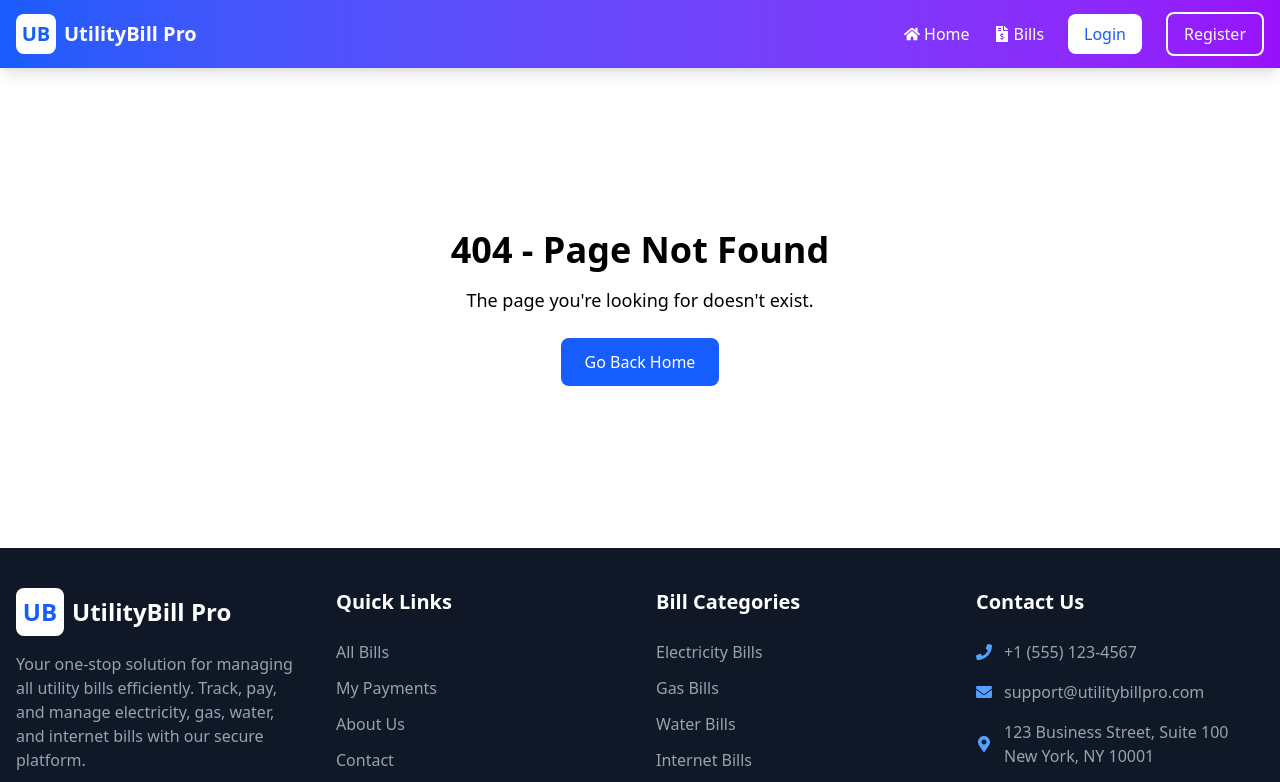
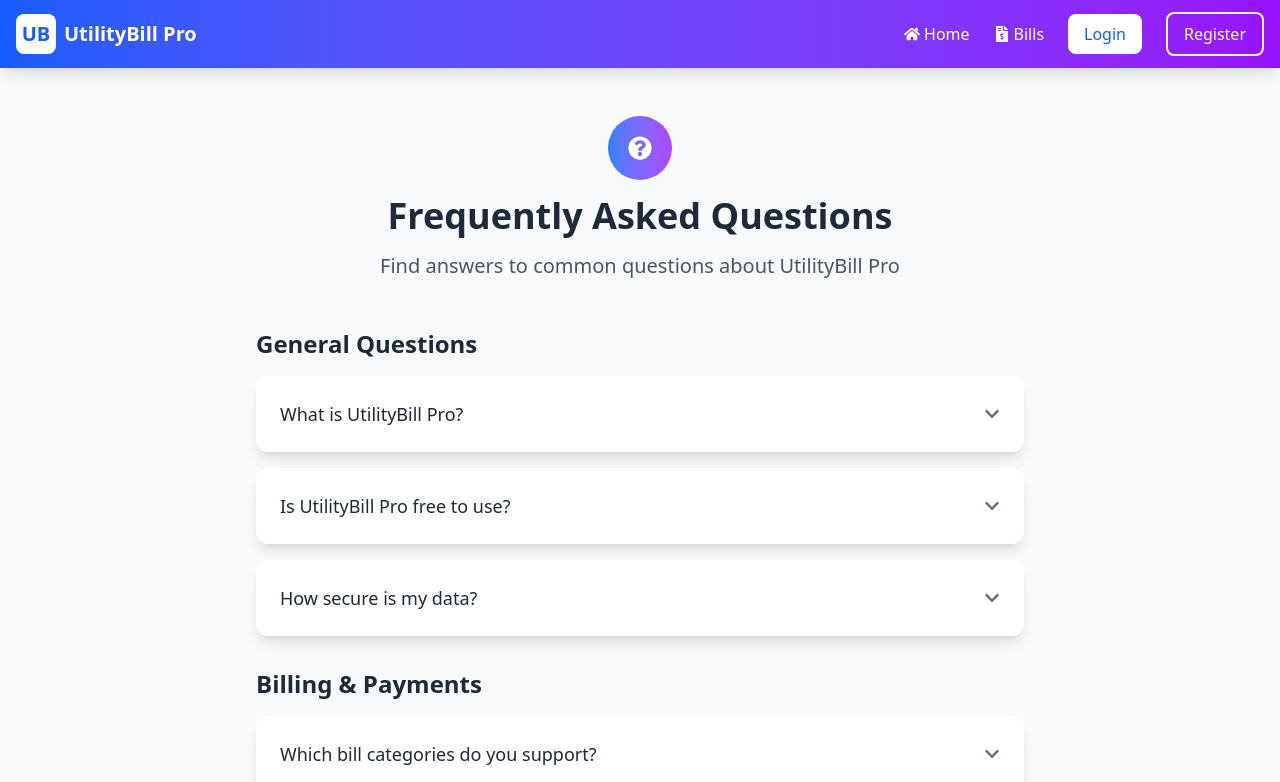
Before and after one commit to devrabiul/utility-bill-management-system-app, a React (Vite) app: page /faq in a window 1280 px wide. Shown: the top 782 px of the page. Built offline with nearby package versions, Linux system fonts and the light colour scheme; no server answers.

Commit message:
Faq page design

```diff
--- a/src/App.jsx
+++ b/src/App.jsx
@@ -6,6 +6,7 @@ import AuthLayout from './components/layout/AuthLayout';
 import Home from './pages/Home';
 import About from './pages/About';
 import Contact from './pages/Contact';
+import FAQ from './pages/FAQ';
 import Login from './pages/auth/Login';
 import Register from './pages/auth/Register';
 import Bills from './pages/bills/Bills';
@@ -33,6 +34,7 @@ const router = createBrowserRouter([
       },
       { path: "about", Component: About },
       { path: "contact", Component: Contact },
+      { path: "faq", Component: FAQ },
       {
         path: "/",
         Component: AuthLayout,
--- /dev/null
+++ b/src/pages/FAQ.jsx
@@ -0,0 +1,150 @@
+import React, { useState } from 'react';
+import { FaChevronDown, FaChevronUp, FaQuestionCircle } from 'react-icons/fa';
+import useDocumentTitle from '../hooks/useDocumentTitle';
+
+const FAQ = () => {
+  useDocumentTitle('FAQ');
+  const [openIndex, setOpenIndex] = useState(null);
+
+  const toggleFAQ = (index) => {
+    setOpenIndex(openIndex === index ? null : index);
+  };
+
+  const faqs = [
+    {
+      category: "General Questions",
+      questions: [
+        {
+          q: "What is UtilityBill Pro?",
+          a: "UtilityBill Pro is a comprehensive platform for managing all your utility bills (electricity, gas, water, internet) in one place. You can track, pay, and generate reports for your bills."
+        },
+        {
+          q: "Is UtilityBill Pro free to use?",
+          a: "Yes, our basic features are completely free. We offer premium features for businesses and advanced users at affordable prices."
+        },
+        {
+          q: "How secure is my data?",
+          a: "We use bank-level encryption and security protocols to protect your data. Your information is never shared with third parties without your consent."
+        }
+      ]
+    },
+    {
+      category: "Billing & Payments",
+      questions: [
+        {
+          q: "Which bill categories do you support?",
+          a: "We currently support Electricity, Gas, Water, and Internet bills. More categories will be added soon."
+        },
+        {
+          q: "How do I pay my bills through the platform?",
+          a: "You can pay bills directly through our secure payment gateway. We support mobile banking, credit/debit cards, and digital wallets."
+        },
+        {
+          q: "Can I pay bills from previous months?",
+          a: "You can only pay bills for the current month. For previous month bills, please contact the respective service provider directly."
+        },
+        {
+          q: "How long does it take for payments to process?",
+          a: "Most payments are processed instantly. In rare cases, it may take up to 24 hours."
+        }
+      ]
+    },
+    {
+      category: "Account & Features",
+      questions: [
+        {
+          q: "How do I reset my password?",
+          a: "Click on 'Forgot Password' on the login page and follow the instructions sent to your email."
+        },
+        {
+          q: "Can I download my payment history?",
+          a: "Yes, you can download detailed PDF reports of your payment history from the 'My Bills' section."
+        },
+        {
+          q: "Is there a mobile app available?",
+          a: "Our mobile app is currently in development and will be available soon on both iOS and Android."
+        },
+        {
+          q: "How do I update my profile information?",
+          a: "Go to your Profile page in the dashboard to update your personal information, address, and contact details."
+        }
+      ]
+    }
+  ];
+
+  return (
+    <div className="min-h-screen bg-gray-50 py-12">
+      <div className="container mx-auto px-4">
+        <div className="text-center mb-12">
+          <div className="w-16 h-16 bg-gradient-to-r from-blue-500 to-purple-500 rounded-full flex items-center justify-center mx-auto mb-4">
+            <FaQuestionCircle className="text-white text-2xl" />
+          </div>
+          <h1 className="text-4xl font-bold text-gray-800 mb-4">Frequently Asked Questions</h1>
+          <p className="text-xl text-gray-600 max-w-2xl mx-auto">
+            Find answers to common questions about UtilityBill Pro
+          </p>
+        </div>
+
+        <div className="max-w-3xl mx-auto">
+          {faqs.map((category, categoryIndex) => (
+            <div key={categoryIndex} className="mb-8">
+              <h2 className="text-2xl font-bold text-gray-800 mb-4">{category.category}</h2>
+              <div className="space-y-4">
+                {category.questions.map((faq, index) => {
+                  const faqIndex = categoryIndex * 10 + index;
+                  const isOpen = openIndex === faqIndex;
+
+                  return (
+                    <div key={index} className="bg-white rounded-xl shadow-lg overflow-hidden">
+                      <button
+                        onClick={() => toggleFAQ(faqIndex)}
+                        className="w-full p-6 text-left flex justify-between items-center hover:bg-gray-50 transition-colors"
+                      >
+                        <span className="text-lg font-medium text-gray-800">{faq.q}</span>
+                        {isOpen ? (
+                          <FaChevronUp className="text-gray-500" />
+                        ) : (
+                          <FaChevronDown className="text-gray-500" />
+                        )}
+                      </button>
+                      {isOpen && (
+                        <div className="px-6 pb-6">
+                          <div className="border-t border-gray-200 pt-4">
+                            <p className="text-gray-600 leading-relaxed">{faq.a}</p>
+                          </div>
+                        </div>
+                      )}
+                    </div>
+                  );
+                })}
+              </div>
+            </div>
+          ))}
+
+          <div className="bg-gradient-to-r from-blue-600 to-purple-600 rounded-xl shadow-lg p-8 text-white text-center mt-12">
+            <h3 className="text-2xl font-bold mb-4">Still have questions?</h3>
+            <p className="text-blue-100 mb-6">
+              Can't find the answer you're looking for? Please contact our support team.
+            </p>
+            <div className="flex flex-col sm:flex-row gap-4 justify-center">
+              <a
+                href="/contact"
+                className="bg-white text-blue-600 px-8 py-3 rounded-lg font-medium hover:bg-blue-50 transition-colors"
+              >
+                Contact Support
+              </a>
+              <a
+                href="/bills"
+                className="bg-transparent border-2 border-white px-8 py-3 rounded-lg font-medium hover:bg-white/10 transition-colors"
+              >
+                View All Bills
+              </a>
+            </div>
+          </div>
+        </div>
+      </div>
+    </div>
+  );
+};
+
+export default FAQ;
```
